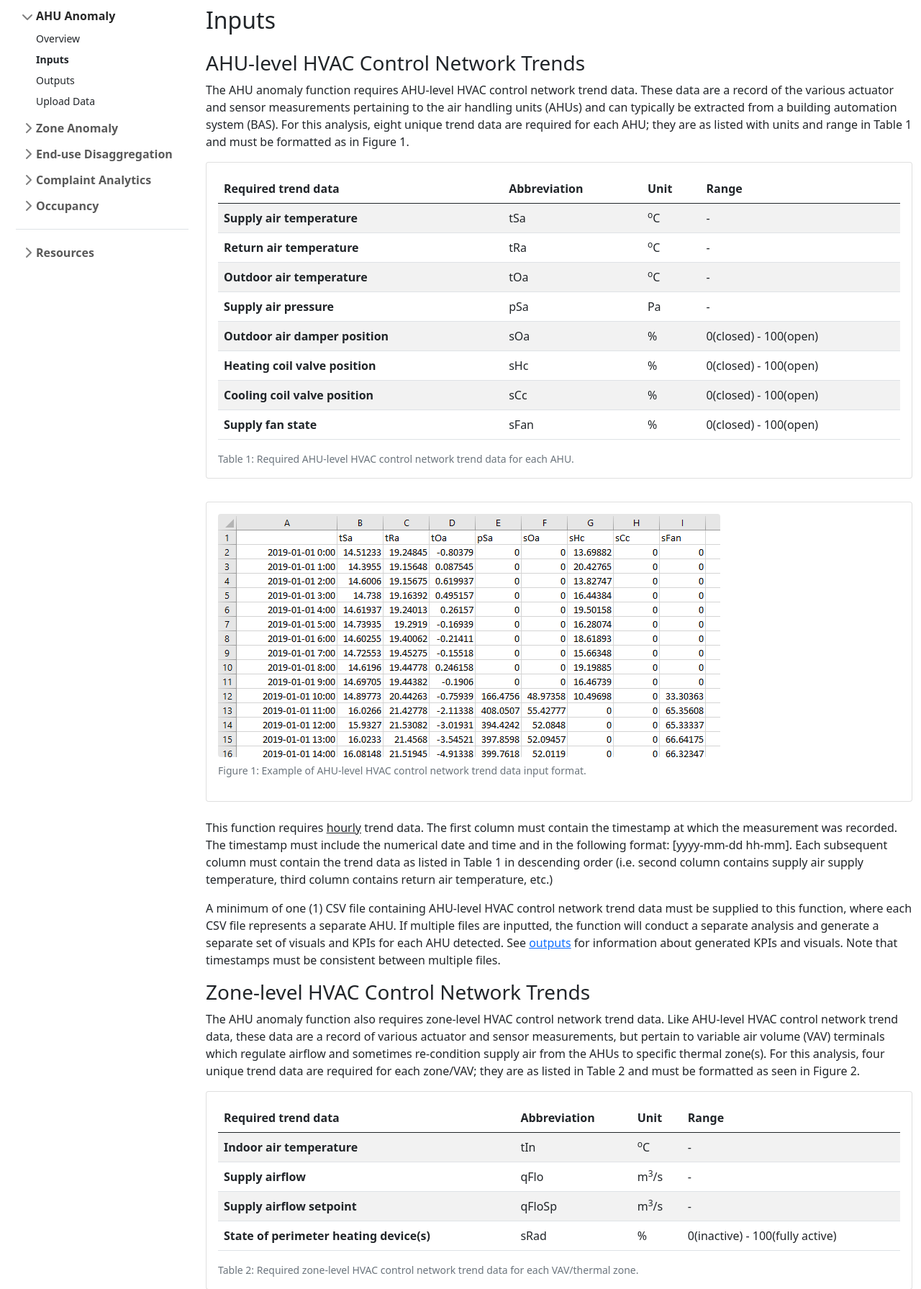
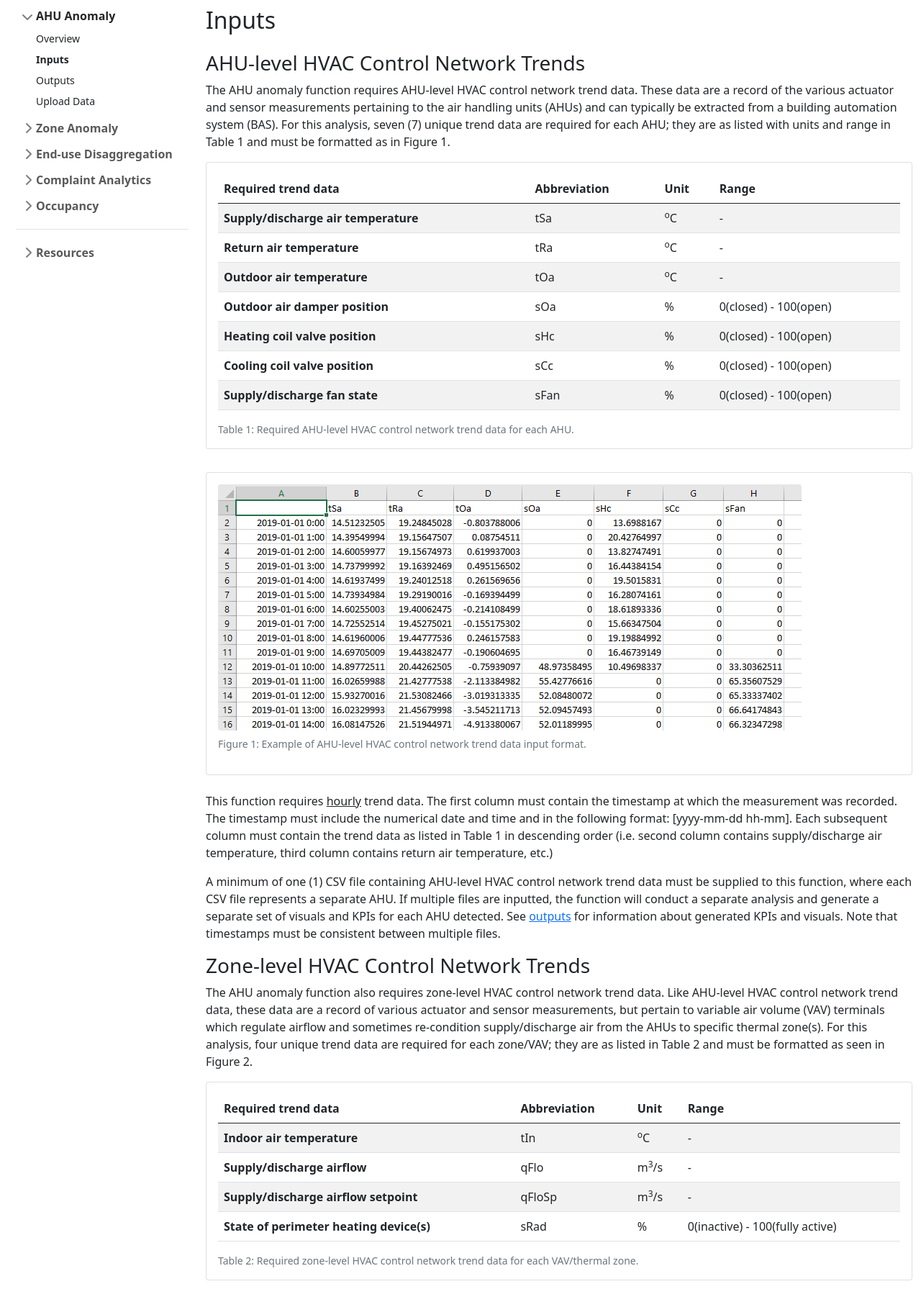
Before and after one commit to Carleton-DBOM-Research-Group/Building_energy_management_toolkit, a Flask app: page /functions/ahuAnomaly/inputs in a window 1280 px wide. Shown: the part 235-2026 px from the top of the page at 72% size. Run offline with Flask 2, Linux system fonts and the light colour scheme.

Commit message:
Remove pSa requirement from documentation in ahuAnomaly

```diff
--- a/templates/functions_ahuAnomaly_inputs.html
+++ b/templates/functions_ahuAnomaly_inputs.html
@@ -189,7 +189,7 @@
 
     <p class="h3 fw-normal">AHU-level HVAC Control Network Trends</p>
     <p class="fs-6">The AHU anomaly function requires AHU-level HVAC control network trend data. These data are a record of the various actuator and sensor measurements pertaining to the air handling units (AHUs) and can typically be extracted
-      from a building automation system (BAS). For this analysis, eight unique trend data are required for each AHU; they are as listed with units and range in Table 1 and must be formatted as in Figure 1.</p>
+      from a building automation system (BAS). For this analysis, seven (7) unique trend data are required for each AHU; they are as listed with units and range in Table 1 and must be formatted as in Figure 1.</p>
     <div class="card">
       <div class="card-body">
         <table class="table table-striped table-hover">
@@ -203,7 +203,7 @@
           </thead>
           <tbody>
             <tr>
-              <th scope="row">Supply air temperature</th>
+              <th scope="row">Supply/discharge air temperature</th>
               <td>tSa</td>
               <td><sup>o</sup>C</td>
               <td>-</td>
@@ -218,12 +218,6 @@
               <th scope="row">Outdoor air temperature</th>
               <td>tOa</td>
               <td><sup>o</sup>C</td>
-              <td>-</td>
-            </tr>
-            <tr>
-              <th scope="row">Supply air pressure</th>
-              <td>pSa</td>
-              <td>Pa</td>
               <td>-</td>
             </tr>
             <tr>
@@ -245,7 +239,7 @@
               <td>0(closed) - 100(open)</td>
             </tr>
             <tr>
-              <th scope="row">Supply fan state</th>
+              <th scope="row">Supply/discharge fan state</th>
               <td>sFan</td>
               <td>%</td>
               <td>0(closed) - 100(open)</td>
@@ -266,14 +260,14 @@
     </div>
     <p class="fs-6 pt-4">This function requires <u>hourly</u> trend data. The first column must contain the timestamp at which the measurement was recorded. The timestamp must include the numerical date and time and
       in the following format: [yyyy-mm-dd hh-mm]. Each subsequent column must contain the trend data as listed in Table 1 in descending order (i.e. second column
-      contains supply air supply temperature, third column contains return air temperature, etc.)</p>
+      contains supply/discharge air temperature, third column contains return air temperature, etc.)</p>
     <p class="fs-6">A minimum of one (1) CSV file containing AHU-level HVAC control network trend data must be supplied to this function, where each CSV file represents a separate AHU.
       If multiple files are inputted, the function will conduct a separate analysis and generate a separate set of visuals and KPIs for each AHU detected. See
       <a href="/functions/ahuAnomaly/outputs" class="link-blue">outputs</a> for information about generated KPIs and visuals. Note that timestamps must be consistent between multiple files.</p>
 
     <p class="h3 fw-normal">Zone-level HVAC Control Network Trends</p>
     <p class="fs-6">The AHU anomaly function also requires zone-level HVAC control network trend data. Like AHU-level HVAC control network trend data, these data are a record of various
-      actuator and sensor measurements, but pertain to variable air volume (VAV) terminals which regulate airflow and sometimes re-condition supply air from the AHUs to specific thermal zone(s).
+      actuator and sensor measurements, but pertain to variable air volume (VAV) terminals which regulate airflow and sometimes re-condition supply/discharge air from the AHUs to specific thermal zone(s).
       For this analysis, four unique trend data are required for each zone/VAV; they are as listed in Table 2 and must be formatted as seen in Figure 2.</p>
     <div class="card">
       <div class="card-body">
@@ -294,13 +288,13 @@
               <td>-</td>
             </tr>
             <tr>
-              <th scope="row">Supply airflow</th>
+              <th scope="row">Supply/discharge airflow</th>
               <td>qFlo</td>
               <td>m<sup>3</sup>/s</td>
               <td>-</td>
             </tr>
             <tr>
-              <th scope="row">Supply airflow setpoint</th>
+              <th scope="row">Supply/discharge airflow setpoint</th>
               <td>qFloSp</td>
               <td>m<sup>3</sup>/s</td>
               <td>-</td>
@@ -326,7 +320,7 @@
       </div>
     </div>
     <p class="fs-6 pt-4">This function requires <u>hourly</u> trend data. Like AHU-level HVAC control network trend data, the first column must contain the timestamp, which must include the numerical date and time and in the following format: [yyyy-mm-dd hh-mm].
-      The timestamps must be consistent with the timestamps in the AHU-level HVAC control network trend data. Each subsequent column must contain the trend data as listed in Table 2 in descending order (i.e. second column contains indoor air temperature, third column contains supply airflow, etc.)</p>
+      The timestamps must be consistent with the timestamps in the AHU-level HVAC control network trend data. Each subsequent column must contain the trend data as listed in Table 2 in descending order (i.e. second column contains indoor air temperature, third column contains supply/discharge airflow, etc.)</p>
       <p class="fs-6">A minimum of one (1) CSV file containing zone-level HVAC control network trend data must be supplied to this function, where each CSV file represents a unique VAV terminal unit or thermal zone.
         Note that timestamps must be consistent between multiple files <u>and</u> with the timestamps in the AHU-level HVAC network trend data.</p>
 
```
Also changed, not shown: static/img/example_AHUlevelHVAC_data_input.png.
